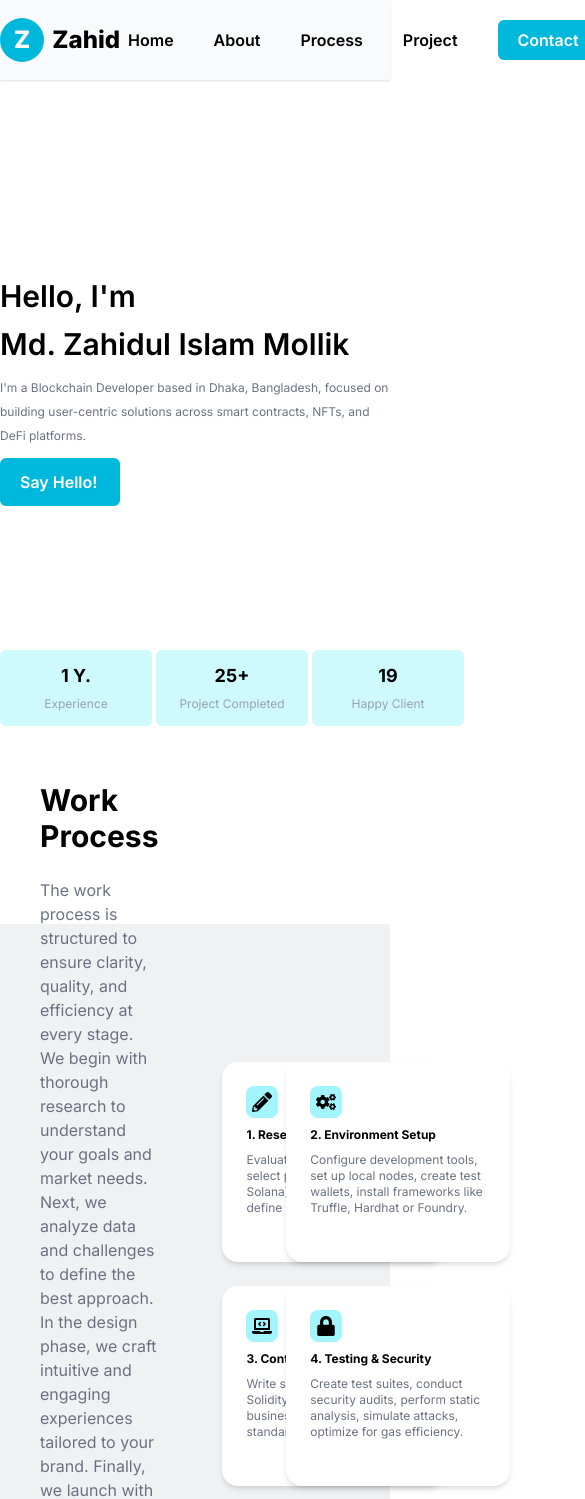
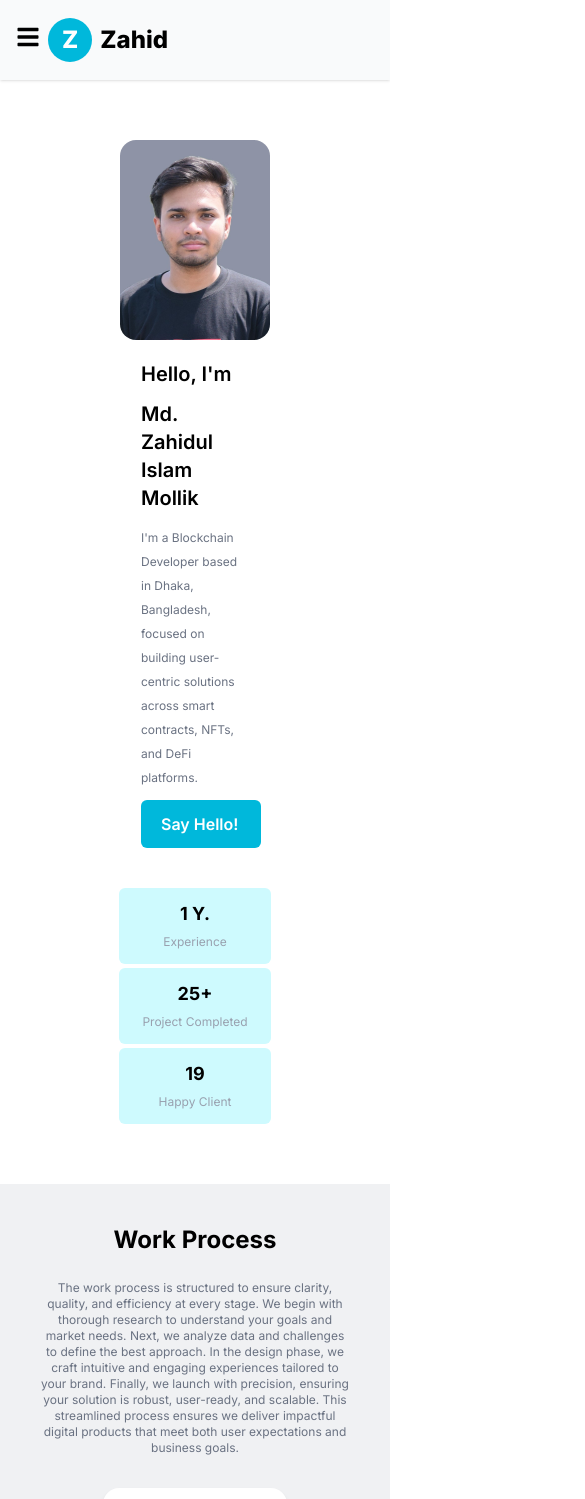
Before and after one commit to ZahidMollik/Protfolio, a React (Vite) app: page / in a window 390 px wide. Shown: the top 1499 px of the page, 585 px wide, since content can reach past the window. Built offline with nearby package versions, Linux system fonts and the light colour scheme.

Commit message:
made responsive

```diff
--- a/src/components/About.jsx
+++ b/src/components/About.jsx
@@ -1,15 +1,23 @@
 import React from 'react'
 import { FaRegFileCode,FaLink,FaCogs } from "react-icons/fa";
-
+import {Link} from 'react-scroll'
 const About = () => {
   return (
-    <div className='px-42 py-20 about font-Inter flex justify-center items-center gap-20 bg-[#F0F1F3]'>
+    <div className='px-10 py-10 md:px-42 md:py-20 about font-Inter md:flex justify-center items-center gap-20 bg-[#F0F1F3]'>
       <div className='px-10'>
-        <h1 className='text-4xl font-bold pb-2'>What I do?</h1>
+        <h1 className='text-2xl md:text-4xl font-bold pb-2'>What I do?</h1>
         <p className='text-xs text-gray-500 pb-2'>As a blockchain developer, I specialize in building decentralized applications and smart contracts that leverage the power of distributed ledger technology. With expertise in multiple blockchain platforms including Ethereum, Solana, and Polkadot, I create secure, efficient, and innovative solutions for businesses looking to harness blockchain's transformative potential.</p>
+      <Link
+        to="contact"
+        spy={true}
+        smooth={true}
+        offset={50}
+        duration={500}
+        >
         <button className='px-4 py-2 bg-cyan-400 text-white font-bold'>Say Hello!</button>
+        </Link>
       </div>
-      <div className='grid grid-cols-1 gap-5'>
+      <div className='grid grid-cols-1 gap-5 mt-2 md:mt-0'>
         <div className='bg-white shadow-2xl p-6 rounded-md hover:border-l-4 hover:border-cyan-400'>
           <div className='w-12 h-11 bg-cyan-200 rounded-md p-2'><FaRegFileCode className='text-center mx-auto' size={26} /></div>
           <h1 className='text-lg py-2 rounded-md font-bold'>Smart Contract Development</h1>
--- a/src/components/Home.jsx
+++ b/src/components/Home.jsx
@@ -1,17 +1,24 @@
 import React from 'react'
-
+import {Link} from 'react-scroll'
 const Home = () => {
   return (
-    <div className='w-screen h-screen flex justify-evenly items-center font-Inter home'>
-      <div className='flex flex-col gap-36'>
-        <div className='w-[390px]'>
-          <h1 className='text-3xl font-semibold pb-3'>Hello, I'm</h1>
-          <h1 className='text-3xl font-semibold pb-3'>Md. Zahidul Islam Mollik</h1>
+    <div className='w-screen h-full p-15 sm:p-0 sm:h-screen  flex flex-col-reverse items-center justify-center gap-5 md:flex-row md:justify-evenly md:items-center font-Inter home'>
+      <div className='flex flex-col items-center gap-10 md:gap-36'>
+        <div className='w-[40%] md:w-[390px]'>
+          <h1 className='text-xl md:text-3xl font-semibold pb-3'>Hello, I'm</h1>
+          <h1 className=' text-xl md:text-3xl font-semibold pb-3'>Md. Zahidul Islam Mollik</h1>
           <span className='text-xs text-gray-500'>I'm a Blockchain Developer based in Dhaka, Bangladesh, focused on building user-centric solutions across smart contracts, NFTs, and
           DeFi platforms.</span>
-          <div className='mt-3 px-5 py-3 w-30 bg-cyan-500 rounded-md text-white font-semibold hover:bg-teal-500'>Say Hello!</div>
+          <Link to="contact"
+           spy={true}
+            smooth={true}
+            offset={50}
+            duration={500}
+          >
+            <div className='mt-3 px-5 py-3 w-30 bg-cyan-500 rounded-md text-white font-semibold hover:bg-teal-500'>Say Hello!</div>
+          </Link>
         </div>
-        <div className='flex gap-1'>
+        <div className='flex flex-wrap justify-center md:flex-nowrap gap-1'>
           <div className='px-5 py-3 w-38 bg-cyan-100 text-center rounded-md'>
             <h2 className='font-bold text-lg'>1 Y.</h2>
             <span className='text-xs text-gray-400'>Experience</span>
@@ -27,7 +34,7 @@ const Home = () => {
         </div>
       </div>
       <div >
-        <img className='w-[350px] h-[500px] rounded-2xl object-cover' src="src/assets/images/zahid.jpg" alt="" />
+        <img className='w-[150px] h-[200px] md:w-[350px] md:h-[500px] rounded-2xl object-cover' src="src/assets/images/zahid.jpg" alt="" />
       </div>
     </div>
   )
--- a/src/components/Navbar.jsx
+++ b/src/components/Navbar.jsx
@@ -1,10 +1,19 @@
-import React from 'react';
+import React,{useState} from 'react';
 import { Link } from 'react-scroll';
+import { FaBars } from 'react-icons/fa';
+import { RxCross2 } from "react-icons/rx";
+const Navbar = () => {
+  const [isOpen, setIsOpen] = useState(false);
 
-const Navbar = () => {
-
+  const toggleMenu = () => setIsOpen(!isOpen);
+  const closeMenu = () => setIsOpen(false);
   return (
-    <nav className='w-full h-20 flex justify-around items-center shadow  bg-gray-50 nav'>
+    <nav className='w-full h-20 flex flex-row p-4 md:p-0 gap-2 md:justify-around  items-center justify-start shadow  bg-gray-50 nav'>
+      <div className="md:hidden ">
+        <button onClick={toggleMenu}>
+          {isOpen ? <RxCross2 size={24} /> : <FaBars size={24} />}
+        </button>
+      </div>
       <div className='logo font-Inter font-extrabold text-2xl'>
         <Link
         to="/"
@@ -18,7 +27,7 @@ const Navbar = () => {
           <h1 className='px-2'>Zahid</h1>
         </Link>
       </div>
-      <ul className='font-Inter flex gap-10  font-semibold items-center '>
+      <ul className='hidden font-Inter md:flex gap-10  font-semibold items-center '>
         <Link
          to="home"
          spy={true}
@@ -67,6 +76,27 @@ const Navbar = () => {
         </Link>
       </ul>
 
+
+      {isOpen && (
+        <ul className="absolute top-20 left-0 w-30 bg-gray-50 flex flex-col items-center gap-6 py-6 font-Inter font-semibold md:hidden shadow">
+          <Link to="home" spy={true} smooth={true} offset={50} duration={500} onClick={closeMenu} className="hover:text-cyan-500 cursor-pointer">
+            <li>Home</li>
+          </Link>
+          <Link to="about" spy={true} smooth={true} offset={50} duration={500} onClick={closeMenu} className="hover:text-cyan-500 cursor-pointer">
+            <li>About</li>
+          </Link>
+          <Link to="process" spy={true} smooth={true} offset={50} duration={500} onClick={closeMenu} className="hover:text-cyan-500 cursor-pointer">
+            <li>Process</li>
+          </Link>
+          <Link to="project" spy={true} smooth={true} offset={50} duration={500} onClick={closeMenu} className="hover:text-cyan-500 cursor-pointer">
+            <li>Project</li>
+          </Link>
+          <Link to="contact" spy={true} smooth={true} offset={50} duration={500} onClick={closeMenu} className="cursor-pointer">
+            <li className="px-5 py-2 bg-cyan-500 rounded-md text-white hover:bg-teal-500">Contact</li>
+          </Link>
+        </ul>
+      )}
+
     </nav>
   );
 };
--- a/src/components/Process.jsx
+++ b/src/components/Process.jsx
@@ -35,19 +35,19 @@ const steps = [
   }
 ];
   return (
-    <div className=' p-10 w-full h-screen bg-[#F0F1F3] flex items-center  justify-center font-Inter gap-10 process'>
-      <div className='w-[40%] space-y-6'>
-        <h1 className=' text-3xl font-bold'>Work Process</h1>
-        <p className='text-gray-500'>The work process is structured to ensure clarity, quality, and efficiency at every stage. We begin with thorough research to understand your goals and market needs. Next, we analyze data and challenges to define the best approach. In the design phase, we craft intuitive and engaging experiences tailored to your brand. Finally, we launch with precision, ensuring your solution is robust, user-ready, and scalable. This streamlined process ensures we deliver impactful digital products that meet both user expectations and business goals.</p>
+    <div className=' p-10 w-full h-full bg-[#F0F1F3] lg:flex lg:items-center  lg:justify-center font-Inter gap-10 process'>
+      <div className=' w-full text-center lg:w-[40%] space-y-6'>
+        <h1 className=' text-2xl md:text-3xl font-bold'>Work Process</h1>
+        <p className='text-xs text-gray-500'>The work process is structured to ensure clarity, quality, and efficiency at every stage. We begin with thorough research to understand your goals and market needs. Next, we analyze data and challenges to define the best approach. In the design phase, we craft intuitive and engaging experiences tailored to your brand. Finally, we launch with precision, ensuring your solution is robust, user-ready, and scalable. This streamlined process ensures we deliver impactful digital products that meet both user expectations and business goals.</p>
       </div>
-      <div className="grid grid-cols-2  gap-6 p-6 mt-20">
+      <div className="grid grid-cols-1 place-items-center sm:grid-cols-2 md:grid-cols-3  gap-6 md:p-6 mt-8 md:mt-20">
       {steps.map((step, index) => (
-        <div key={index} className="group bg-white shadow-md rounded-2xl p-6 w-56 h-50 space-y-2 hover:scale-105">
+        <div key={index} className="group bg-white shadow-md rounded-2xl p-6 w-46 h-40 md:w-56 md:h-50 space-y-2 hover:scale-105">
           <div className="bg-cyan-200 w-8 h-8 flex items-center justify-center rounded-lg text-black group-hover:bg-cyan-500 group-hover:text-white">
             {step.icon}
           </div>
           <h3 className="text-[12px] font-bold">{index + 1}. {step.title}</h3>
-          <p className="text-gray-500 text-xs">{step.desc}</p>
+          <p className="text-gray-500 text-[8px]  md:text-xs">{step.desc}</p>
         </div>
       ))}
     </div>
--- a/src/components/Project.jsx
+++ b/src/components/Project.jsx
@@ -42,7 +42,7 @@ const Project = () => {
   ];
 
   return (
-    <div className='px-56 py-28 text-center project'>
+    <div className='p-3 md:p-10 lg:px-56 lg:py-28 text-center project'>
       <div className='font-Inter mb-10'>
         <h1 className='text-4xl font-bold'>Projects</h1>
         <p className="text-sm text-gray-500 mt-5">
--- a/src/components/WorkTogether.jsx
+++ b/src/components/WorkTogether.jsx
@@ -1,11 +1,11 @@
 import React from "react";
-
+import {Link} from 'react-scroll'
 const WorkTogether = () => {
   return (
-    <div className="bg-slate-900 px-58 py-20">
+    <div className="bg-slate-900 px-20 py-16 md:px-58 md:py-20">
       <div className="font-Inter text-white text-center">
-        <h1 className="text-4xl font-bold">Do you have project idea?</h1>
-        <h1 className="text-[38px] font-bold pb-4">Let's discuss your project!</h1>
+        <h1 className=" text-2xl md:text-4xl font-bold">Do you have project idea?</h1>
+        <h1 className="text-2xl md:text-[38px] font-bold pb-4">Let's discuss your project!</h1>
         <p className="text-xs text-gray-400 pb-4">
           Looking to build innovative blockchain solutions? With expertise in
           smart contracts, DeFi, NFTs, and cross-chain applications, I can help
@@ -14,7 +14,14 @@ const WorkTogether = () => {
           blockchain into existing systems, let's build something exceptional
           together.
         </p>
+        <Link to="contact"
+           spy={true}
+            smooth={true}
+            offset={50}
+            duration={500}
+        >
         <button className="px-4 py-2 bg-cyan-500 font-bold rounded-md hover:bg-cyan-700">Let's work Together →</button>
+        </Link>
       </div>
     </div>
   );
```
Also changed, not shown: src/components/Contact.jsx (+31 -31 lines), src/components/Footer.jsx (+6 -6 lines).
